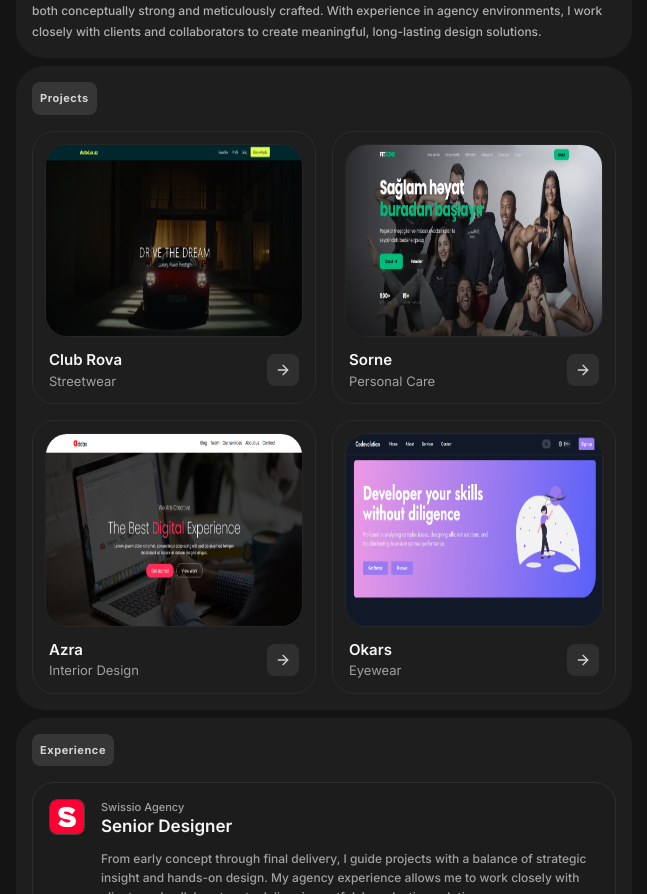
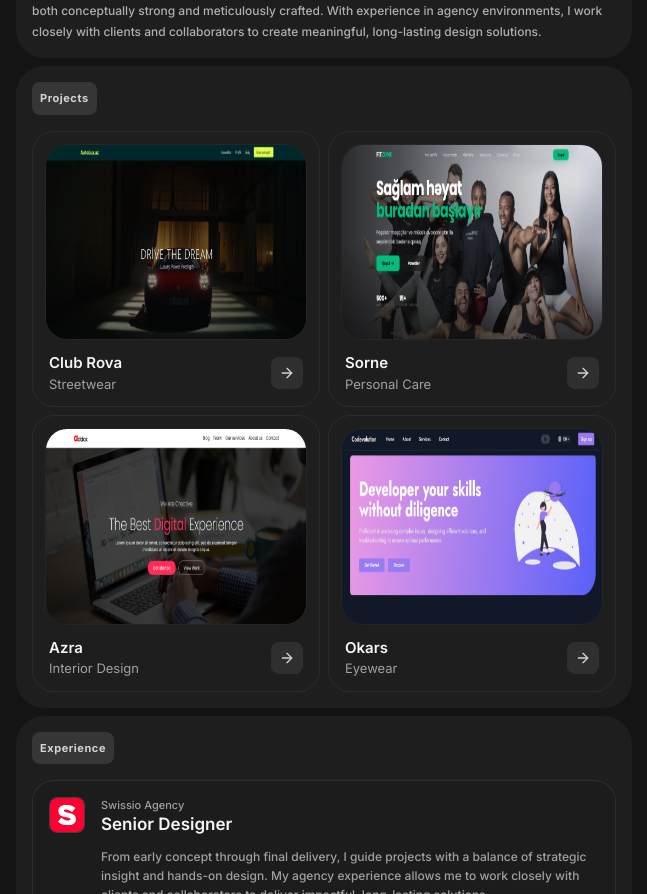
Before and after one commit to elxanoffical/my-resume, a Next.js app: page / in a window 1280 px wide. Shown: the part 483-1377 px from the top of the page, without its empty margins (316-963 px from the left). Built offline with nearby package versions, Linux system fonts and the light colour scheme.

Commit message:
changed the UI a little

```diff
--- a/components/Projects.tsx
+++ b/components/Projects.tsx
@@ -20,7 +20,7 @@ export default function Projects() {
           Projects
         </div>
 
-        <div className="grid grid-cols-1 md:grid-cols-2 gap-4">
+        <div className="grid grid-cols-1 md:grid-cols-2 gap-2">
           {projectsData.map((project, index) => (
             <Link key={index} href={`/projects/${project.id}`}>
               <motion.div className="group cursor-pointer border border-neutral-200 dark:border-neutral-700/40 rounded-[22px] p-3 hover:bg-neutral-100/30 hover:dark:bg-neutral-800/20 transition-colors">
@@ -37,7 +37,7 @@ export default function Projects() {
                     <h3 className="text-[15px] font-semibold text-neutral-800 dark:text-neutral-100">{project.title}</h3>
                     <p className="text-[13px] text-neutral-500 dark:text-neutral-400">{project.category}</p>
                   </div>
-                  <div className="w-10 h-10 md:w-8 md:h-8 rounded-lg flex items-center justify-center bg-neutral-100 dark:bg-neutral-700/50 group-hover:w-12 transition-all duration-300">
+                  <div className="w-10 h-10 md:w-8 md:h-8 rounded-lg flex items-center justify-center bg-neutral-200/60 dark:bg-neutral-700/50 group-hover:w-12 transition-all duration-300">
                     <ArrowRight size={16} className="text-neutral-600 dark:text-neutral-300" />
                   </div>
                 </div>
```
